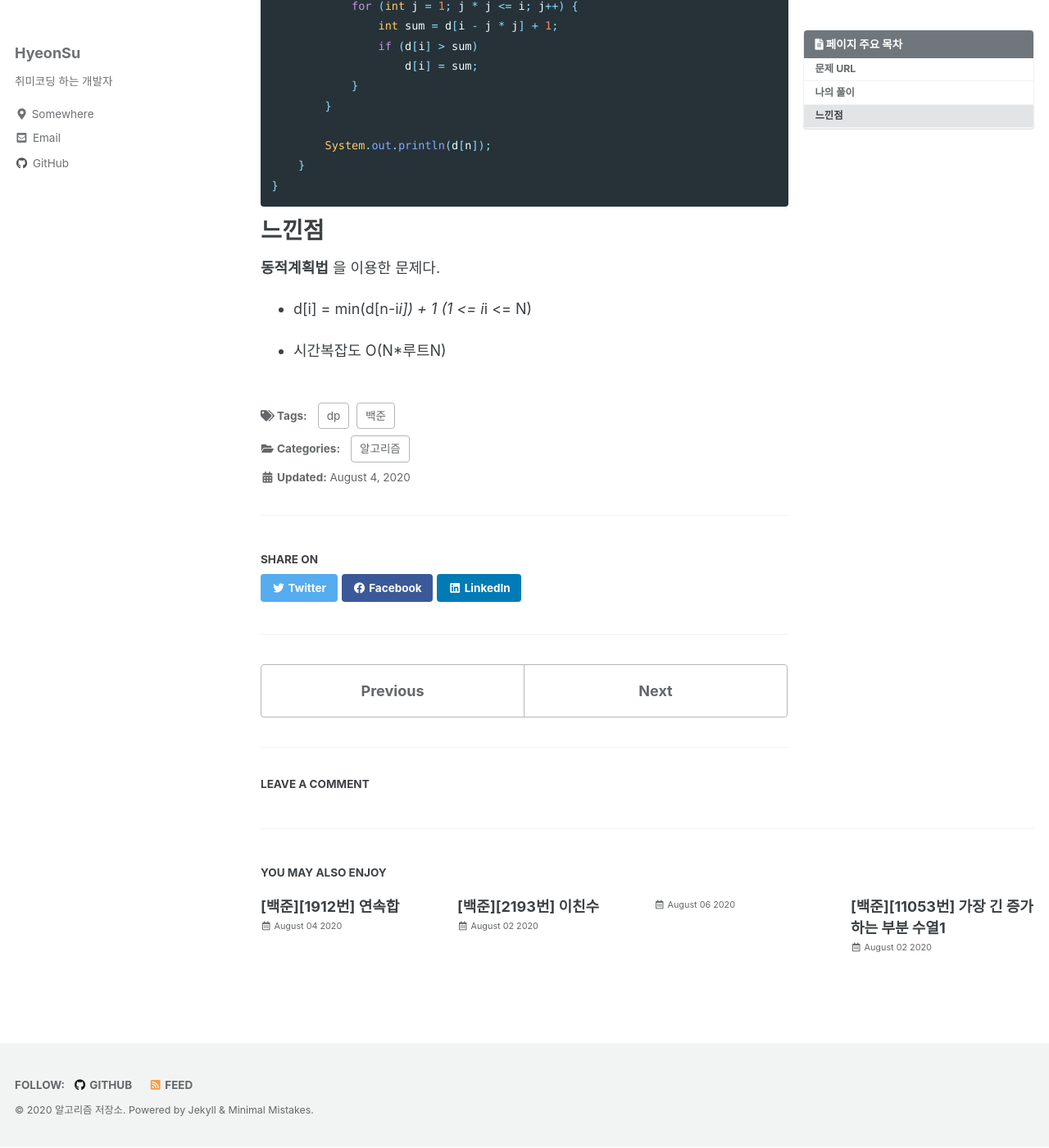
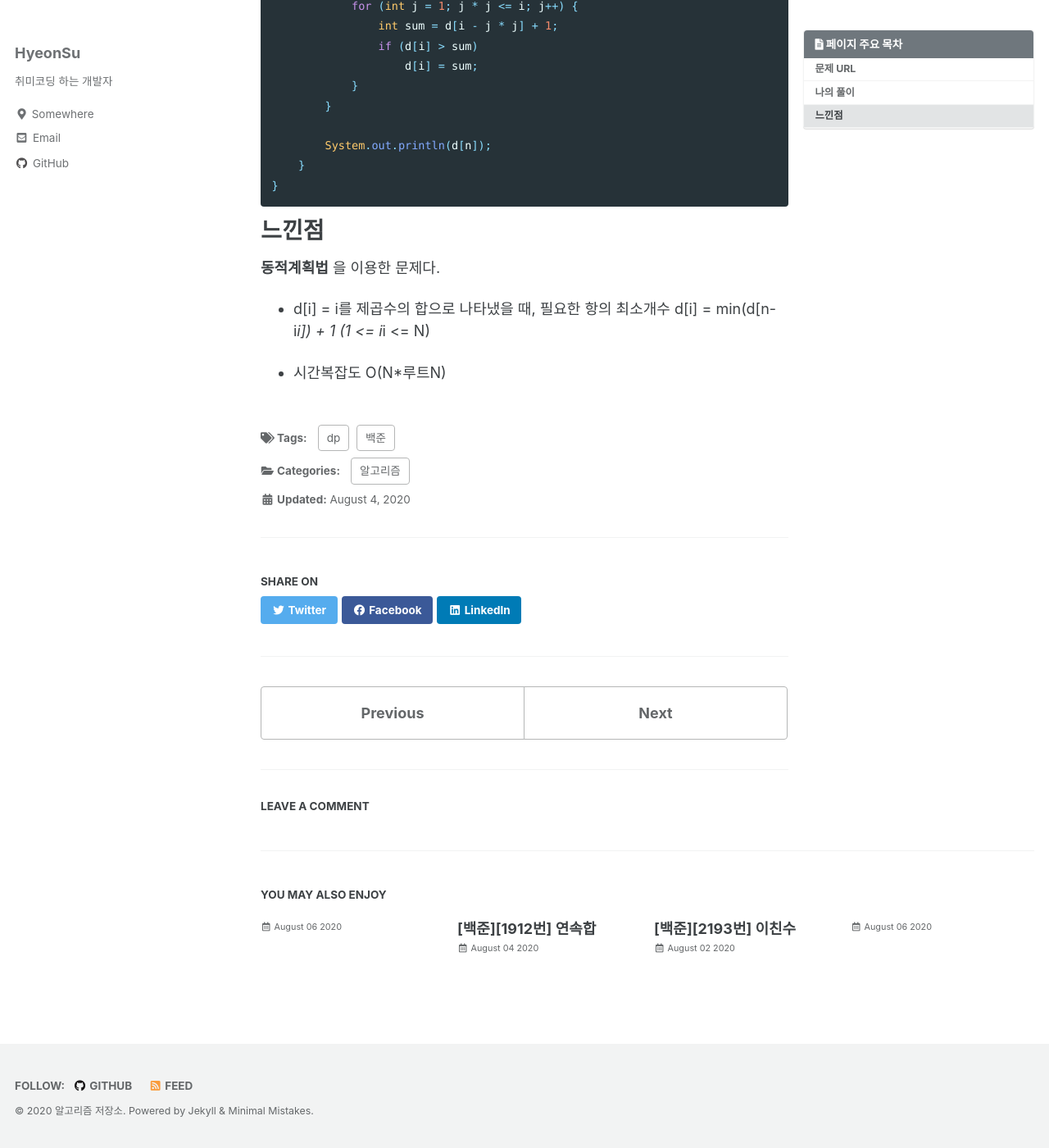
Before and after one commit to hscom96/hscom96.github.io, a Jekyll site: the page built from _posts/2020-08-04-boj1699.md, in a window 1280 px wide and 1400 px high, scrolled down 790 px. Shown: the whole window at 82% size. Built offline with Jekyll 4.4.1, drawn with Linux system fonts in a browser that asks for light colours; cached includes are drawn as plain includes; comment, search, counter and statistics services are not loaded; part of the change alters nothing that is shown.

Commit message:
포스팅

````diff
--- a/_posts/2020-08-04-boj1699.md
+++ b/_posts/2020-08-04-boj1699.md
@@ -49,6 +49,7 @@ public class Main {
 # 느낀점
 __동적계획법__ 을 이용한 문제다.
 
-- d[i] = min(d[n-i*i]) + 1 (1 <= i*i <= N)
+- d[i] = i를 제곱수의 합으로 나타냈을 때, 필요한 항의 최소개수
+  d[i] = min(d[n-i*i]) + 1 (1 <= i*i <= N)
 
 - 시간복잡도 O(N*루트N)
--- /dev/null
+++ b/_posts/2020-08-05-boj2225.md
@@ -0,0 +1,92 @@
+---
+title:  "[백준][2225번] 합분해"
+excerpt: ""
+categories:
+  - 알고리즘
+tags:
+  - 백준
+  - dp
+  - *
+last_modified_at: 2020-08-05T08:06:00-05:00
+toc: true
+toc_sticky: true
+toc_label: "페이지 주요 목차"
+
+---
+# 문제 URL
+https://www.acmicpc.net/problem/2225
+![boj2225](/images/2020/08/boj2225.png)
+
+# 나의 풀이
+```java
+package backjoon;
+
+import java.util.Scanner;
+
+public class Main {
+    public static int[] d;
+    public static final int mod = 1000000000;
+    public static void main(String[] args) {
+        Scanner sc = new Scanner(System.in);
+        int n = sc.nextInt();
+        int k = sc.nextInt();
+        //d[i] = O부터 n까지 더 해서 합이 i가 되는 경우의 수
+        d = new int[n + 1];
+
+        for (int i = 0; i <= n; i++)
+            d[i] = 1;
+
+        //2번 더하는경우 부터 k번째 더하는 경우까지 순차적으로
+        for (int i = 2; i <= k; i++) {
+            //뒷요소부터 계산한다. k-1번째 더 해진 앞요소들을 탐색해야하기때문.
+            for (int j = n; j >= 1; j--) {
+                for (int a = 0; a < j; a++) {
+                    d[j] += d[a];
+                    d[j] %= mod;
+                }
+            }
+        }
+
+        System.out.println(d[n]);
+    }
+}
+```
+# 다른사람 풀이 **
+```java
+import java.util.*;
+import java.math.*;
+
+public class Main {
+    public static long mod = 1000000000L;
+    public static void main(String args[]) {
+        Scanner sc = new Scanner(System.in);
+        int n = sc.nextInt();
+        int k = sc.nextInt();
+        long[][] d = new long[k+1][n+1];
+        d[0][0] = 1;
+        for (int i=1; i<=k; i++) {
+            for (int j=0; j<=n; j++) {
+                for (int l=0; l<=j; l++) {
+                    d[i][j] += d[i-1][j-l];
+                    d[i][j] %= mod;
+                }
+            }
+        }
+        System.out.println(d[k][n]);
+    }
+}
+```
+
+
+# 느낀점
+__동적계획법__ 을 이용한 문제다.
+
+내가한것 보다 괜찮은 다른풀이를 보았다.
+2차원배열을 활용하는 것이다.
+
+백준강의 say, 난이도가 낮을수록 문제에서 구해야하는 것을 점화식으로 그대로 옮기 완성되는 경우가 많다.
+ex) D[K][N] = 0부터 N까지의 정수 K개를 더해서 그 합이 N이 되는 경우의 수
+
+![boj2225a](/images/2020/08/boj2225a.png)
+
+- 시간복잡도 : O(KN제곱)
````
Also changed, not shown: images/2020/08/boj22225b.png (added), images/2020/08/boj2225.png (added), images/2020/08/boj2225a.png (added).
